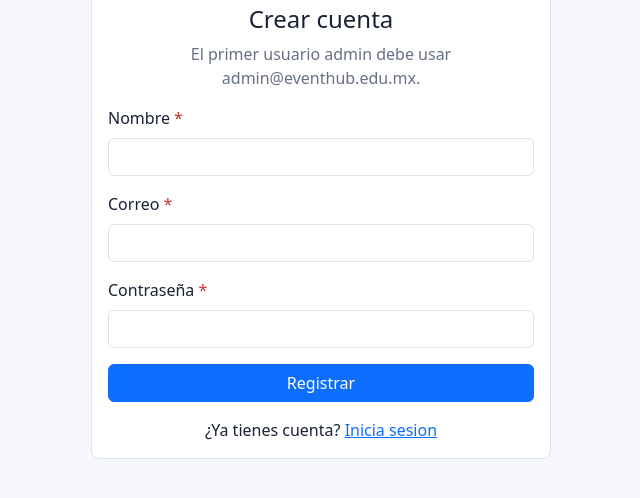
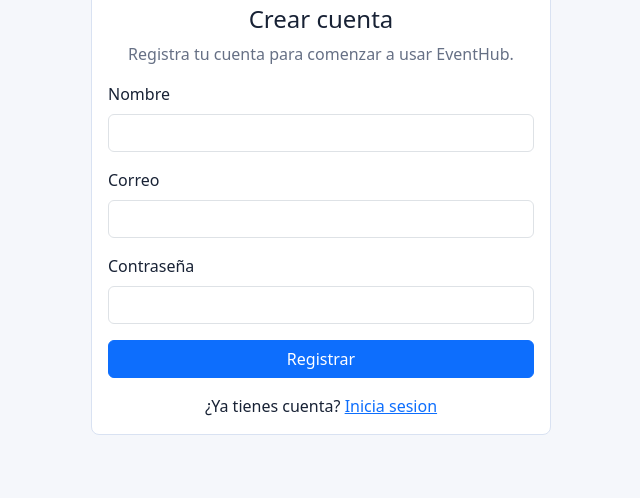
Before and after one commit to ClauMares12/EventHub-Universitario, a plain HTML site: page HTML/register.html in a window 1280 px wide. Shown: the part 110-608 px from the top of the page, without its empty margins (319-959 px from the left). Drawn offline with nearby package versions, Linux system fonts and the light colour scheme; no server answers.

Commit message:
Corregi movimientes accidentales

```diff
--- a/HTML/register.html
+++ b/HTML/register.html
@@ -1,5 +1,6 @@
 <!doctype html>
 <html lang="es">
+
 <head>
   <meta charset="utf-8">
   <meta name="viewport" content="width=device-width, initial-scale=1">
@@ -7,26 +8,27 @@
   <link href="https://cdn.jsdelivr.net/npm/bootstrap@5.3.3/dist/css/bootstrap.min.css" rel="stylesheet">
   <link rel="stylesheet" href="assets/css/styles.css">
 </head>
+
 <body data-page="register">
   <main class="container">
     <section class="auth-panel panel">
       <div class="text-center mb-3">
         <span class="brand-mark mb-2">E</span>
         <h1 class="h4">Crear cuenta</h1>
-        <p class="muted mb-0">El primer usuario admin debe usar admin@eventhub.edu.mx.</p>
+        <p class="muted mb-0">Registra tu cuenta para comenzar a usar EventHub.</p>
       </div>
       <div id="alertArea"></div>
       <form id="registerForm">
         <div class="mb-3">
-          <label class="form-label required" for="registerName">Nombre</label>
+          <label class="form-label" for="registerName">Nombre</label>
           <input class="form-control" id="registerName" required minlength="3">
         </div>
         <div class="mb-3">
-          <label class="form-label required" for="registerEmail">Correo</label>
+          <label class="form-label" for="registerEmail">Correo</label>
           <input class="form-control" id="registerEmail" type="email" required>
         </div>
         <div class="mb-3">
-          <label class="form-label required" for="registerPassword">Contraseña</label>
+          <label class="form-label" for="registerPassword">Contraseña</label>
           <input class="form-control" id="registerPassword" type="password" minlength="6" required>
         </div>
         <button class="btn btn-primary w-100" id="registerBtn">Registrar</button>
@@ -37,4 +39,5 @@
   <script src="https://cdn.jsdelivr.net/npm/bootstrap@5.3.3/dist/js/bootstrap.bundle.min.js"></script>
   <script type="module" src="assets/js/main.js"></script>
 </body>
+
 </html>
```
Also changed, not shown: public/register.html (+4 -4 lines).
